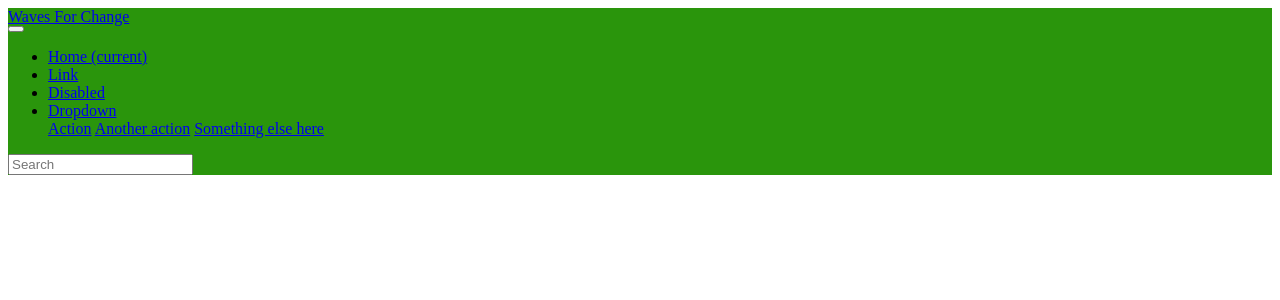
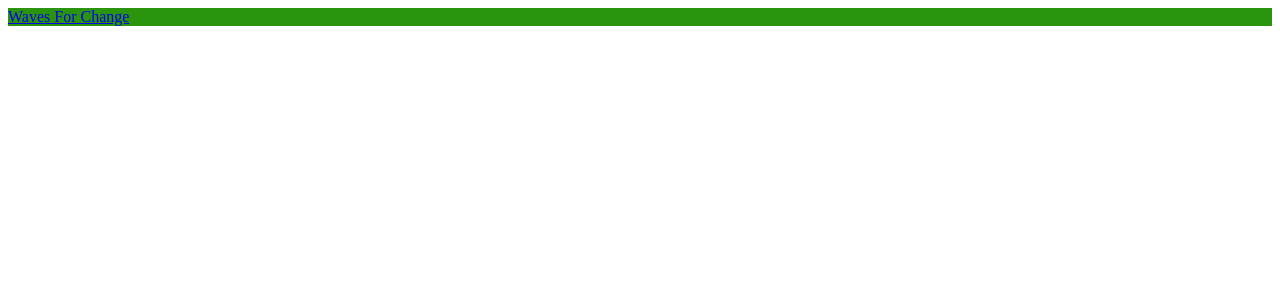
Before and after one commit to Darkstalker007/Waves-for-change, a Flask app: template templates/nav.html in a window 1280 px wide. Shown: the top 300 px of the page. Run offline with Flask 3, Linux system fonts and the light colour scheme; the template is opened without the code that fills it, so the values that code supplies are empty.

Commit message:
Remove unused navigation elements from nav.html

```diff
--- a/templates/nav.html
+++ b/templates/nav.html
@@ -1,31 +1,3 @@
 <nav class="navbar sticky-top" style="background-color: #249206f8;">
     <a class="navbar-brand text-white fw-bold" href="#"><div class="container ">Waves For Change</div></a>
-    <button class="navbar-toggler" type="button" data-toggle="collapse" data-target="#navbarsExample01" aria-controls="navbarsExample01" aria-expanded="false" aria-label="Toggle navigation">
-      <span class="navbar-toggler-icon"></span>
-    </button>
-
-    <div class="collapse navbar-collapse" id="navbarsExample01">
-      <ul class="navbar-nav mr-auto">
-        <li class="nav-item active">
-          <a class="nav-link" href="#">Home <span class="sr-only">(current)</span></a>
-        </li>
-        <li class="nav-item">
-          <a class="nav-link" href="#">Link</a>
-        </li>
-        <li class="nav-item">
-          <a class="nav-link disabled" href="#">Disabled</a>
-        </li>
-        <li class="nav-item dropdown">
-          <a class="nav-link dropdown-toggle" href="http://example.com" id="dropdown01" data-toggle="dropdown" aria-haspopup="true" aria-expanded="false">Dropdown</a>
-          <div class="dropdown-menu" aria-labelledby="dropdown01">
-            <a class="dropdown-item" href="#">Action</a>
-            <a class="dropdown-item" href="#">Another action</a>
-            <a class="dropdown-item" href="#">Something else here</a>
-          </div>
-        </li>
-      </ul>
-      <form class="form-inline my-2 my-md-0">
-        <input class="form-control" type="text" placeholder="Search" aria-label="Search">
-      </form>
-    </div>
-  </nav>
+</nav>
```
